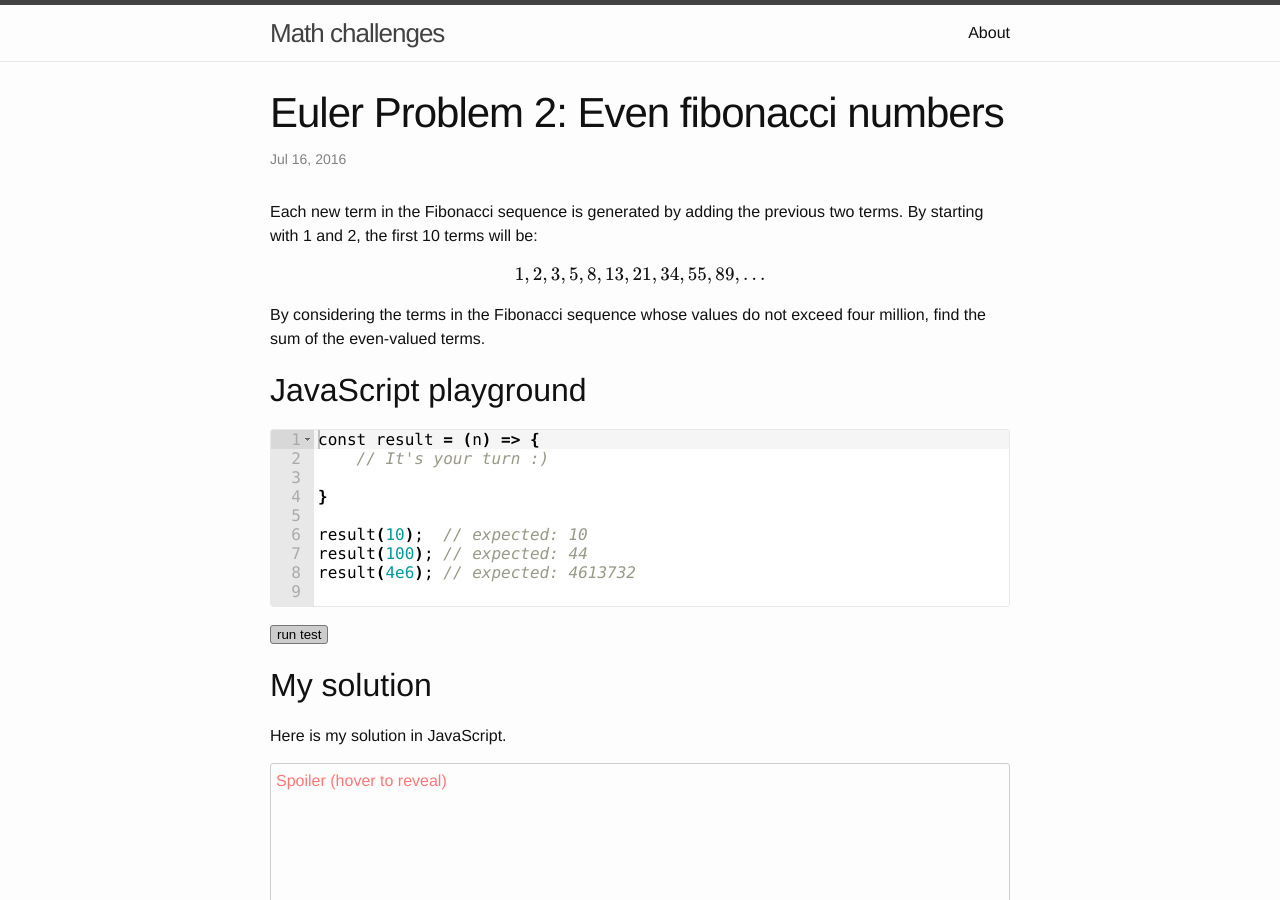
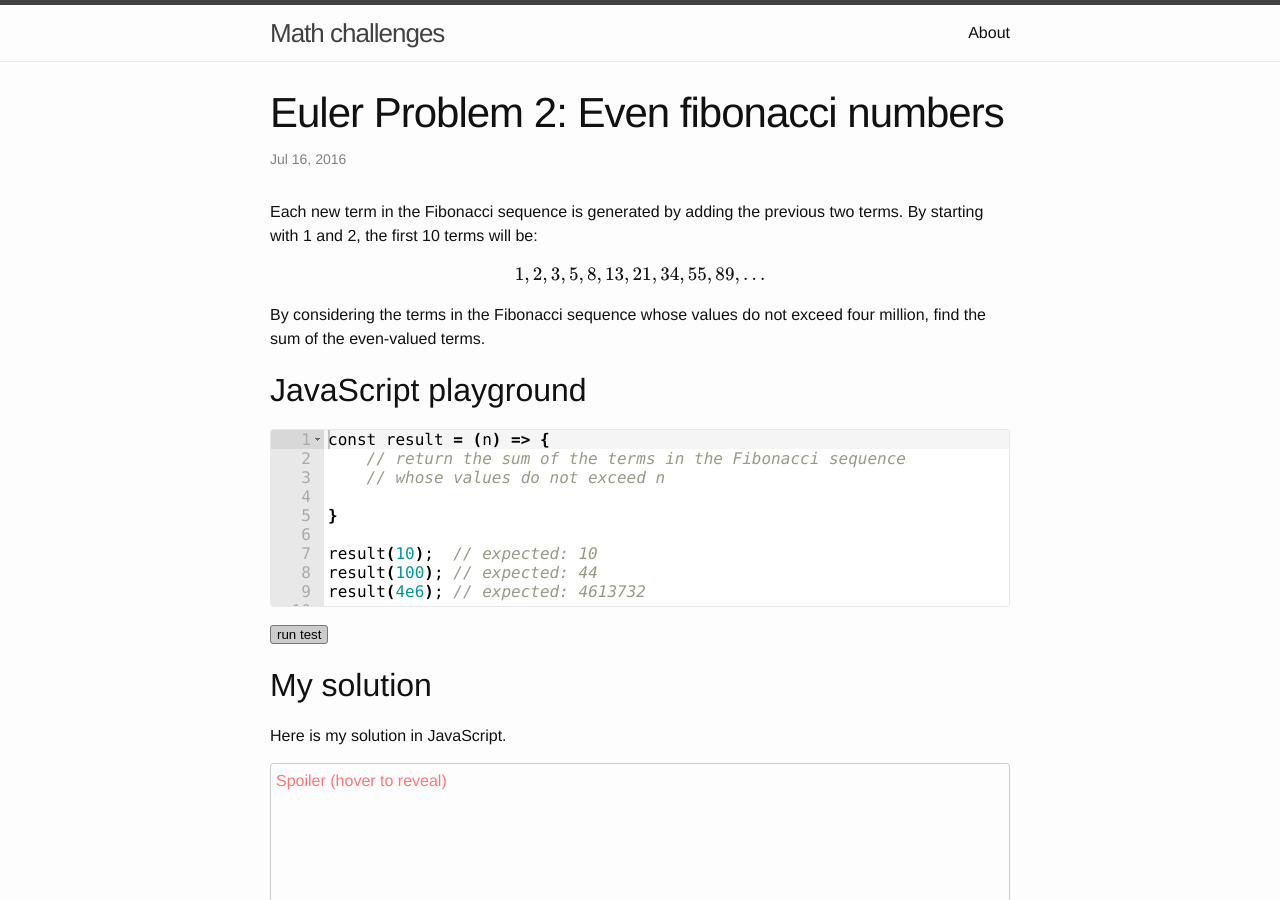
Before and after one commit to learosema/math-challenges, a Jekyll site: the page built from _posts/2016-07-16-euler-2.md, in a window 1280 px wide and 900 px high. Built offline with Jekyll 4.4.1, drawn with Linux system fonts in a browser that asks for light colours; formulas are drawn with MathJax 3.

Commit message:
description

```diff
--- a/_posts/2016-07-16-euler-2.md
+++ b/_posts/2016-07-16-euler-2.md
@@ -14,7 +14,8 @@ By considering the terms in the Fibonacci sequence whose values do not exceed fo
 
 <pre class="edit" id="editor0">
 const result = (n) => {
-    // It's your turn :)
+    // return the sum of the terms in the Fibonacci sequence
+    // whose values do not exceed n
 
 }
 
```
